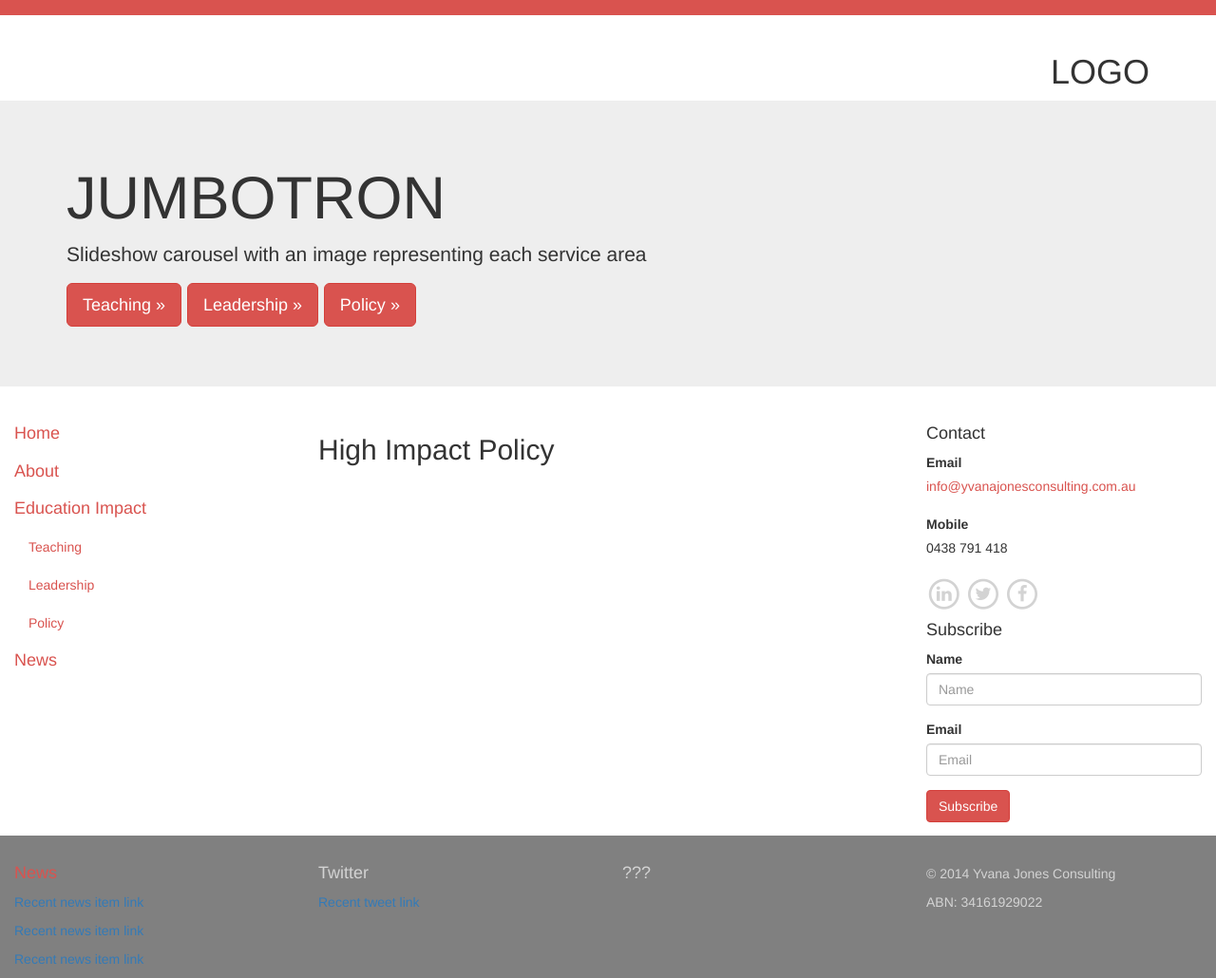
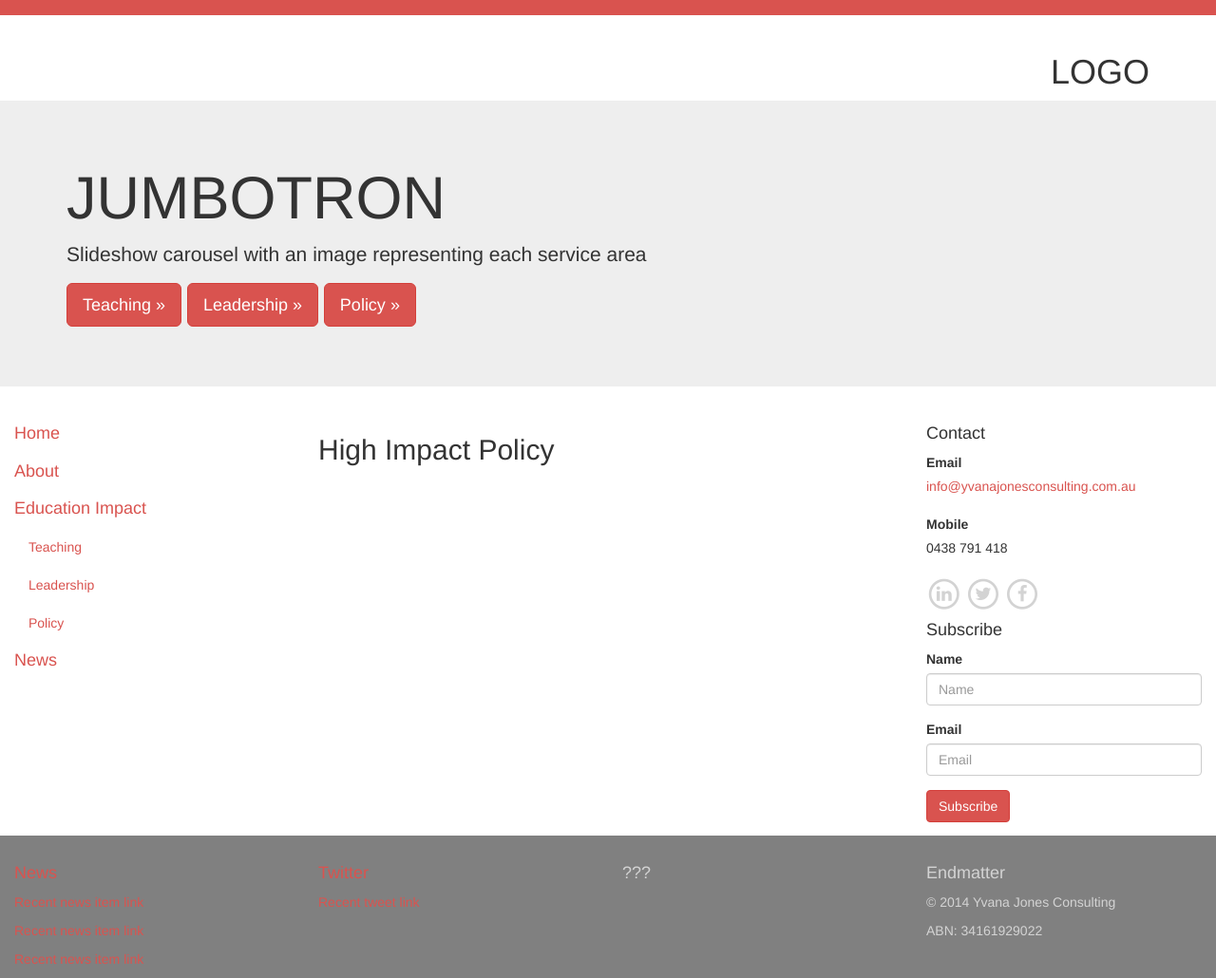
Before and after one commit to idm/idm.github.io, a Jekyll site: the page built from yjc/policy.md, in a window 1280 px wide. Shown: the whole page at 95% size. Built offline with Jekyll 4.4.1, drawn with Linux system fonts in a browser that asks for light colours; nearby versions of some CDN libraries.

```diff
--- a/_layouts/yjc.html
+++ b/_layouts/yjc.html
@@ -2,7 +2,11 @@
 <head>
 <meta charset="utf-8">
 <meta name="viewport" content="width=device-width, initial-scale=1.0">
-<meta name="description" content="">
+<meta name="format-detection" content="telephone=no">
+
+<meta name="description" content="Yvana Jones Consulting, based in Brisbane Australia, provides evidence-based, practical support for teachers, school leaders and education policy-makers to improve student learning and achievement through high impact teaching, leadership and policy.">
+
+<meta name="keywords" content="Yvana Jones Consulting, Brisbane Queensland Australia, evidence-based practical support, professional development, workshops, schools, regions, jurisdictions, teachers, principals, school leaders, education leaders, education policy-makers, high impact teaching, high impact educational leadership, high impact educational policy, Steps to Success, Whole School Approach, teaching vocabulary, teaching reading, teaching writing, Explicit Instruction.">
 
 <!-- Latest compiled and minified CSS -->
 <link rel="stylesheet" href="//maxcdn.bootstrapcdn.com/bootstrap/3.2.0/css/bootstrap.min.css">
@@ -144,19 +148,19 @@ html, body {
 <div class="row">
         <div class="col-md-3">
         <h4><a href="news">News</a></h4>
-        <p><a>Recent news item link</a></p>
-        <p><a>Recent news item link</a></p>
-        <p><a>Recent news item link</a></p>
+        <p><a href="#">Recent news item link</a></p>
+        <p><a href="#">Recent news item link</a></p>
+        <p><a href="#">Recent news item link</a></p>
         </div>
         <div class="col-md-3">
-        <h4>Twitter</h4>
-        <p><a>Recent tweet link</a></p>
+        <h4><a href="#">Twitter</h4></h4>
+        <p><a href="#">Recent tweet link</a></p>
         </div>
         <div class="col-md-3">
         <h4>???</h4>
         </div>
         <div class="col-md-3">
-        <h4></h4>
+        <h4>Endmatter</h4>
         <p>&copy; 2014 Yvana Jones Consulting</p>
         <p>ABN: 34161929022</p>
         </div>
```
